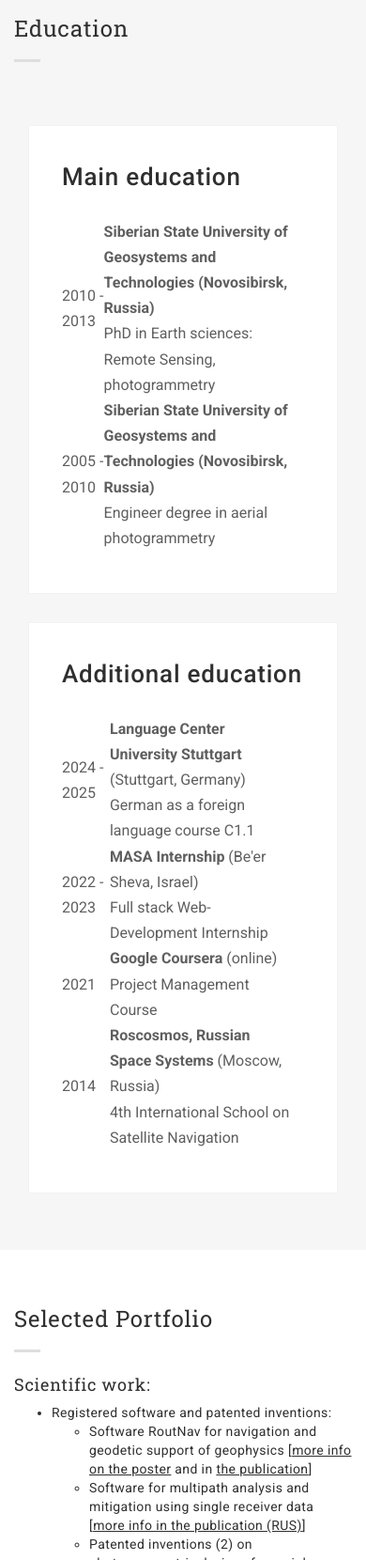
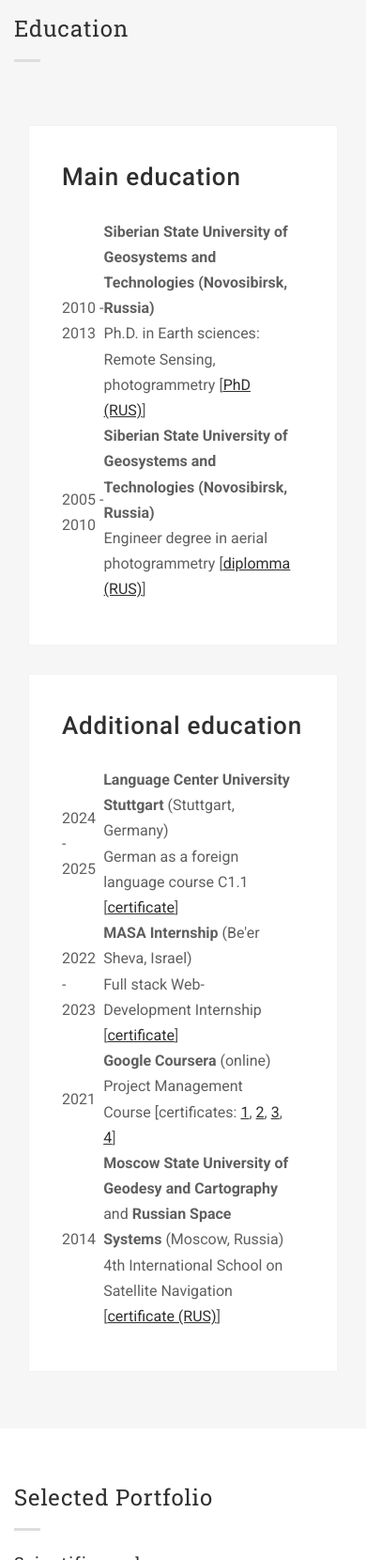
Before and after one commit to StasPP/cv, a plain HTML site: page index.html in a window 390 px wide. Shown: the part 5300-6960 px from the top of the page at 94% size. Drawn offline with Linux system fonts and the light colour scheme.

Commit message:
docs added

```diff
--- a/index.html
+++ b/index.html
@@ -455,7 +455,7 @@
                 <div class="row">
                   <ul class="listing-item">
                     <li>
-                      <div class="col-md-12 col-sm-6">
+                      <div class="col-md-12 col-sm-12">
                         <div class="wrap-card">
                           <div class="card">
 								<h2 class="year">
@@ -475,17 +475,21 @@
 														<td>2010 - 2013</td>
 														<td>
 															<b>Siberian State University of Geosystems and Technologies (Novosibirsk, Russia)</b></br>
-															PhD in Earth sciences: Remote Sensing, photogrammetry
+															Ph.D. in Earth sciences: Remote Sensing, photogrammetry
+
+														 [<a href="docs/phd.pdf" target="_blank"><u>PhD (RUS)</u></a>]
+
 														</td>
-
 													</tr>
 													<tr>
 														<td>2005 - 2010</td>
 														<td>
 															<b>Siberian State University of Geosystems and Technologies (Novosibirsk, Russia)</b></br>
 															Engineer degree in aerial photogrammetry
+
+														 [<a href="docs/diploma.pdf" target="_blank"><u>diplomma (RUS)</u></a>]
+
 														</td>
-
 													</tr>
 
 												</tbody>
@@ -498,7 +502,7 @@
                     </li>
 
                     <li>
-                      <div class="col-md-12 col-sm-6">
+                      <div class="col-md-12 col-sm-12">
                         <div class="wrap-card">
                           <div class="card">
                             <h2 class="year">
@@ -519,23 +523,35 @@
 													<tr>
 														<td>2024 - 2025</td>
 														<td><b>Language Center University Stuttgart </b>(Stuttgart, Germany)</br>
-														German as a foreign language course C1.1</td>
+														German as a foreign language course C1.1
+														[<a href="docs/deutsch_als_fremdsprache_c1_1.pdf" target="_blank"><u>certificate</u></a>]
+
+														</td>
 													</tr>
 
 													<tr>
 														<td>2022 - 2023</td>
-														<td><b>MASA Internship</b> (Be'er Sheva, Israel)</br> Full stack Web-Development Internship </td>
+														<td><b>MASA Internship</b> (Be'er Sheva, Israel)</br> Full stack Web-Development Internship
+														[<a href="docs/masa_web.pdf" target="_blank"><u>certificate</u></a>]
 
+														</td>
 													</tr>
 													<tr>
 														<td>2021</td>
-														<td><b>Google Coursera </b>(online)</br> Project Management Course </td>
-
+														<td><b>Google Coursera </b>(online)</br> Project Management Course
+														[certificates:
+														<a href="https://coursera.org/share/81df60c0fd162008aff1389742e4a1a8" target="_blank"><u>1</u></a>,
+														<a href="https://coursera.org/share/59e2596b64b03175286987840c976eea" target="_blank"><u>2</u></a>,
+														<a href="https://coursera.org/share/45a63be96644a6981e72616785b8d27c" target="_blank"><u>3</u></a>,
+														<a href="https://coursera.org/share/7eb705d920695429a3e9b54c657cf9c8" target="_blank"><u>4</u></a>]
+														</td>
 													</tr>
 													<tr>
 														<td>2014</td>
-														<td><b>Roscosmos, Russian Space Systems</b> (Moscow, Russia)</br>4th International School on Satellite Navigation</td>
+														<td><b>Moscow State University of Geodesy and Cartography</b> and <b>Russian Space Systems</b> (Moscow, Russia)</br>4th International School on Satellite Navigation
+														[<a href="docs/cert_space_navi.pdf" target="_blank"><u>certificate (RUS)</u></a>]
 
+														</td>
 													</tr>
 												</tbody>
 
@@ -577,7 +593,7 @@
 
             <div class="row">
 
-              <div class="col-md-4">
+              <div class="col-md-4 col-sm-12">
 
 				<span class="content-detail">
 				</br>
@@ -628,7 +644,7 @@
 
 
                 <ul class="portfolio-image">
-                  <li class="col-md-6">
+                  <li class="col-md-6 col-sm-12">
                     <a href="images/rp16_2.png"><img alt="image" src="images/rp16_2.png">
                       <div class="decription-wrap">
                         <div class="image-bg">
@@ -647,7 +663,7 @@
                       </div>
                     </a>
                   </li>
-                  <li class="col-md-6">
+                  <li class="col-md-6  col-sm-12">
                     <a href="images/routenav2.jpg"><img alt="image" src="images/routenav2.jpg">
                       <div class="decription-wrap">
                         <div class="image-bg">
@@ -667,7 +683,7 @@
                     </a>
                   </li>
 
-                  <li class="col-md-6">
+                  <li class="col-md-6  col-sm-12">
                     <a href="images/geotools.jpg"><img alt="image" src="images/geotools.jpg">
                       <div class="decription-wrap">
                         <div class="image-bg">
@@ -685,7 +701,7 @@
                     </a>
                   </li>
 
-				  <li class="col-md-6">
+				  <li class="col-md-6 col-sm-12">
                     <a href="images/routeed1.jpg"><img alt="image" src="images/routeed1.jpg">
                       <div class="decription-wrap">
                         <div class="image-bg">
@@ -704,7 +720,7 @@
                     </a>
                   </li>
 
-                  <li class="col-md-6">
+                  <li class="col-md-6 col-sm-12">
                     <a href="images/redstar.png"><img alt="image" src="images/redstar.png">
                       <div class="decription-wrap">
                         <div class="image-bg">
@@ -723,7 +739,7 @@
                       </div>
                     </a>
                   </li>
-                  <li class="col-md-6">
+                  <li class="col-md-6 col-sm-12">
                     <a href="images/diffcalc.png"><img alt="image" src="images/diffcalc.png">
                       <div class="decription-wrap">
                         <div class="image-bg">
```
Also changed, not shown: 5 other files.
